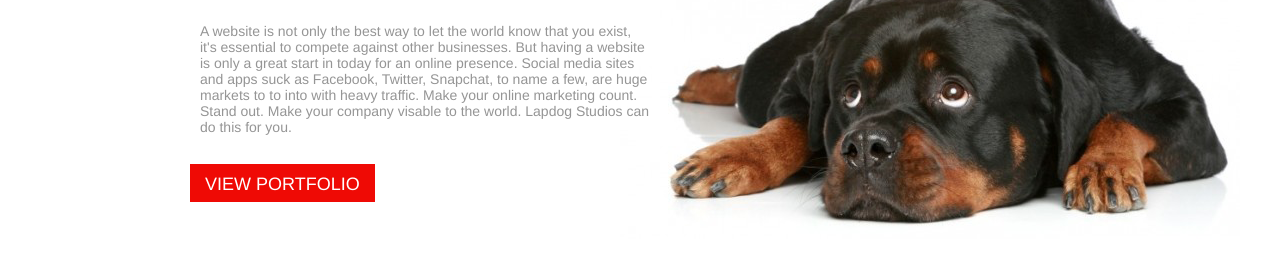
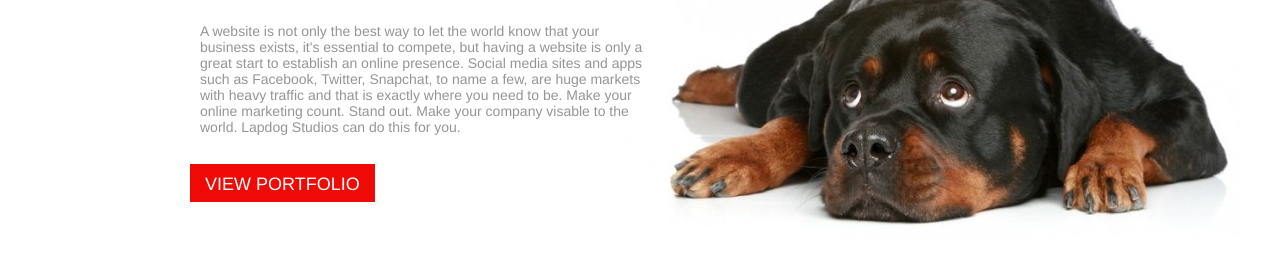
Before and after one commit to SGradeA/SGradeA.github.io, a plain HTML site: page unit_3/index.html in a window 1280 px wide. Shown: the part 481-744 px from the top of the page. Drawn offline with Linux system fonts and the light colour scheme.

Commit message:
paragraph update
updated text

```diff
--- a/unit_3/index.html
+++ b/unit_3/index.html
@@ -26,7 +26,7 @@
       <h2 id="slogan">Creative solutions for your online world.</h2>
 
       <p class="HPdesc">
-      A website is not only the best way to let the world know that you exist, it's essential to compete against other businesses. But having a website is only a great start in today for an online presence. Social media sites and apps suck as Facebook, Twitter, Snapchat, to name a few, are huge markets to to into with heavy traffic. Make your online marketing count. Stand out. Make your company visable to the world. Lapdog Studios can do this for you.
+      A website is not only the best way to let the world know that your business exists, it's essential to compete, but having a website is only a great start to establish an online presence. Social media sites and apps such as Facebook, Twitter, Snapchat, to name a few, are huge markets with heavy traffic and that is exactly where you need to be. Make your online marketing count. Stand out. Make your company visable to the world. Lapdog Studios can do this for you.
       </p>
 
       <div class="button1"><a href="#">VIEW PORTFOLIO</a></div>
```
